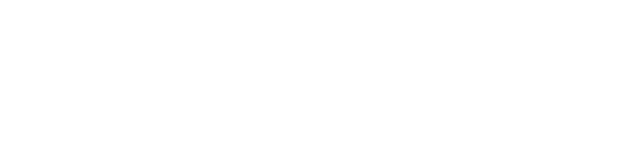
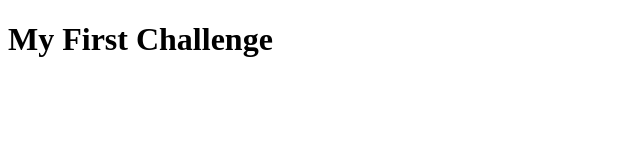
Before and after one commit to MathieuBourdier/Github_CH1, a plain HTML site: page index.html in a window 1280 px wide. Shown: the whole page, without its empty margins (0-640 px from the left). Drawn offline with Linux system fonts and the light colour scheme.

Commit message:
h1 description

```diff
--- a/index.html
+++ b/index.html
@@ -6,6 +6,6 @@
     <title>Hello World</title>
 </head>
 <body>
-
+    <h1>My First Challenge</h1>
 </body>
 </html>
```
